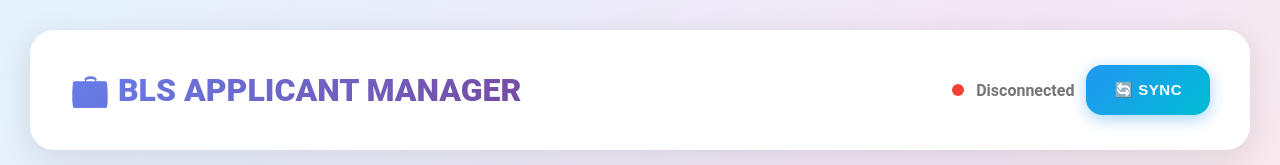
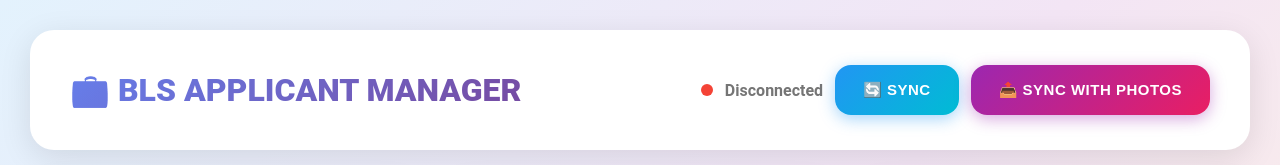
Before and after one commit to morabdellah00-spec/bls-sync-api, a website: page dashboard.html in a window 1280 px wide. Shown: the top 165 px of the page. Drawn offline with Linux system fonts and the light colour scheme; no server answers.

Commit message:
Add manual sync for applicants with photos
Added a button to manually sync applicants with photos to extensions and implemented the corresponding syncPhotosToExtensions function.

```diff
--- a/dashboard.html
+++ b/dashboard.html
@@ -499,6 +499,7 @@
                 <div class="sync-dot" id="ws-status"></div>
                 <span id="ws-text" style="color: #757575; font-weight: 600;">Connecting...</span>
                 <button class="btn btn-blue" onclick="syncNow()">🔄 SYNC</button>
+                <button class="btn btn-purple" onclick="syncPhotosToExtensions()" title="Manually sync all applicants WITH photos to extensions">📤 SYNC WITH PHOTOS</button>
             </div>
         </div>
 
@@ -985,6 +986,27 @@
             toast('Synced!', 'success');
         }
 
+        // Sync complete applicants WITH photos to all extensions (manual trigger)
+        async function syncPhotosToExtensions() {
+            try {
+                toast('📤 Sending complete applicants WITH photos to extensions...', 'info');
+
+                const response = await fetch(API + '/api/sync-photos-to-extensions', {
+                    method: 'POST',
+                    headers: { 'Content-Type': 'application/json' }
+                });
+
+                if (response.ok) {
+                    const result = await response.json();
+                    toast(`✅ Complete data WITH photos synced to ${result.connections || 0} extension(s)!`, 'success');
+                } else {
+                    toast('❌ Sync failed', 'error');
+                }
+            } catch (error) {
+                toast('❌ Error: ' + error.message, 'error');
+            }
+        }
+
         // ==================== IMPORT/EXPORT ====================
 
         function exportData() {
```
